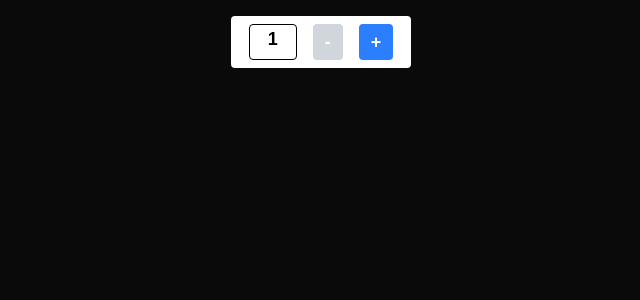
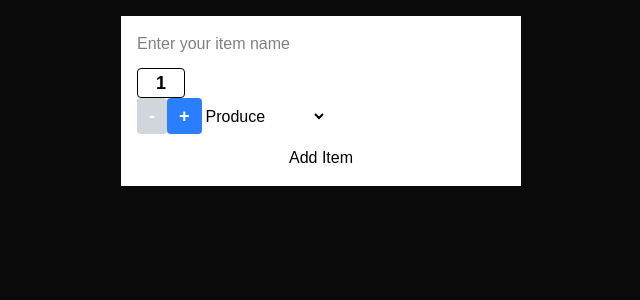
Before and after one commit to falconvn2006/cprg306-assignments, a Next.js app: page /week-5 in a window 1280 px wide. Shown: the top 300 px of the page, without its empty margins (319-959 px from the left). Built offline with nearby package versions, Linux system fonts and the light colour scheme.

Commit message:
Added a form for item creation. That has a name field, quantity, category

```diff
--- a/app/week-5/new-item.js
+++ b/app/week-5/new-item.js
@@ -4,7 +4,9 @@ import { useState } from "react";
 export default function NewItem() {
     // Variables
     const min = 1, max = 20;
+    const [name, setName] = useState("");
     const [quantity, setQuantity] = useState(1);
+    const [category, setCategory] = useState("produce");
 
     // Functions
     const increment = () => {
@@ -15,12 +17,72 @@ export default function NewItem() {
         if (quantity > min) setQuantity(quantity - 1)
     }
 
+    const handleSubmit = (e) => {
+        e.preventDefault();
+
+        // Create new item object
+        const newItem = {
+            name: name,
+            quantity: quantity,
+            category: category
+        };
+
+        console.log(newItem);
+
+        window.alert(`Added a new item Name: ${name}; Quantity: ${quantity}; Category: ${category}`);
+
+        setName("");
+        setQuantity(1);
+        setCategory("produce");
+    }
+
     // HTML
     return (
-        <div className="mx-auto my-4 justify-center flex space-x-4 bg-white w-45 p-2 rounded">
-            <p className="text-black w-12 text-lg font-bold text-center border border-black rounded">{quantity}</p>
-            <button className={`px-3 py-1 rounded font-extrabold text-lg text-white ${quantity<=min ? 'bg-gray-300 cursor-not-allowed' : 'bg-blue-500 hover:bg-blue-600'}`} onClick={decrement} disabled={quantity<=min}>-</button>
-            <button className={`px-3 py-1 rounded font-extrabold text-lg text-white ${quantity>=max ? 'bg-gray-300 cursor-not-allowed' : 'bg-blue-500 hover:bg-blue-600'}`} onClick={increment} disabled={quantity>=max}>+</button>
-        </div>
+        <form
+            className="mx-auto my-4 gap-3 flex flex-col justify-content text-black bg-white w-100 p-4 "
+            onSubmit={handleSubmit}
+        >
+            <input
+                className=""
+                value={name}
+                onChange={(e) => setName(e.target.value)}
+                placeholder="Enter your item name"
+                required
+            />
+            <div>
+                <p className="text-black w-12 text-lg font-bold text-center border border-black rounded">{quantity}</p>
+                <button
+                    type="button"
+                    className={`px-3 py-1 rounded font-extrabold text-lg text-white ${quantity<=min ? 'bg-gray-300 cursor-not-allowed' : 'bg-blue-500 hover:bg-blue-600'}`}
+                    onClick={decrement}
+                    disabled={quantity<=min}>-</button>
+                <button
+                    type="button"
+                    className={`px-3 py-1 rounded font-extrabold text-lg text-white ${quantity>=max ? 'bg-gray-300 cursor-not-allowed' : 'bg-blue-500 hover:bg-blue-600'}`}
+                    onClick={increment}
+                    disabled={quantity>=max}>+</button>
+                <select
+                    className=""
+                    value={category}
+                    onChange={(e) => setCategory(e.target.value)}
+                >
+                    <option value="produce">Produce</option>
+                    <option value="dairy">Dairy</option>
+                    <option value="bakery">Bakery</option>
+                    <option value="meat">Meat</option>
+                    <option value="frozen_foods">Frozen Foods</option>
+                    <option value="canned_foods">Canned Foods</option>
+                    <option value="dry_goods">Dry Goods</option>
+                    <option value="beverages">Beverages</option>
+                    <option value="snacks">Snacks</option>
+                    <option value="household">Household</option>
+                    <option value="other">Other</option>
+                </select>
+            </div>
+            <button
+                type="submit"
+                className=""
+                >Add Item</button>
+        </form>
     );
 }
```
